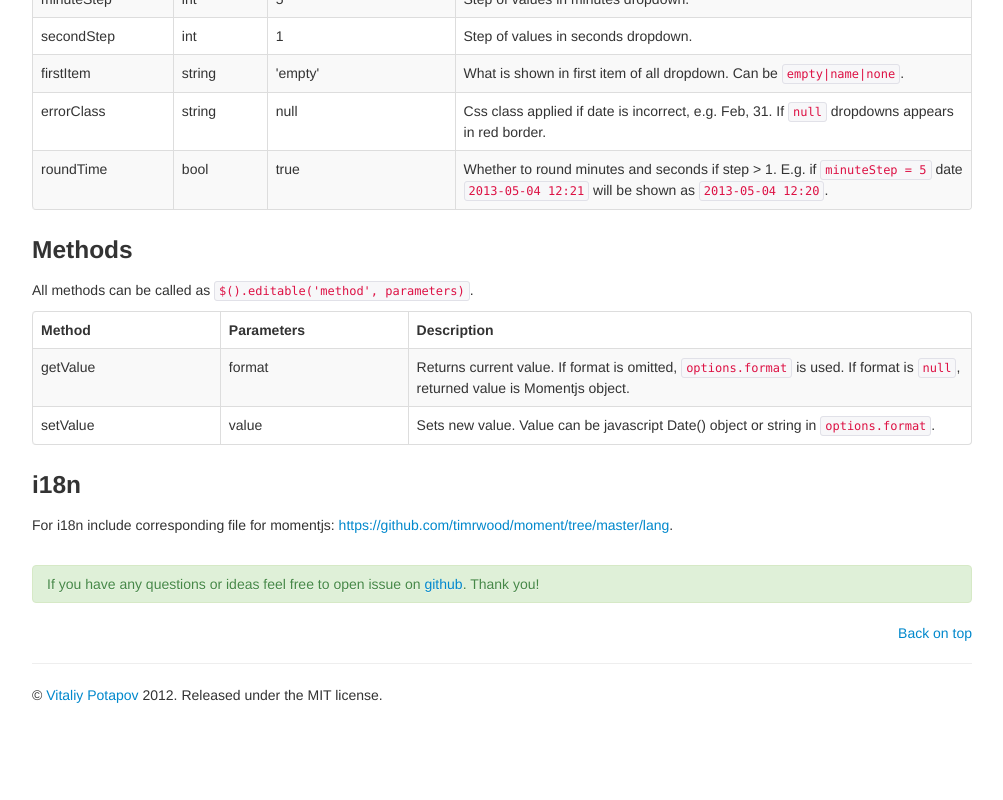
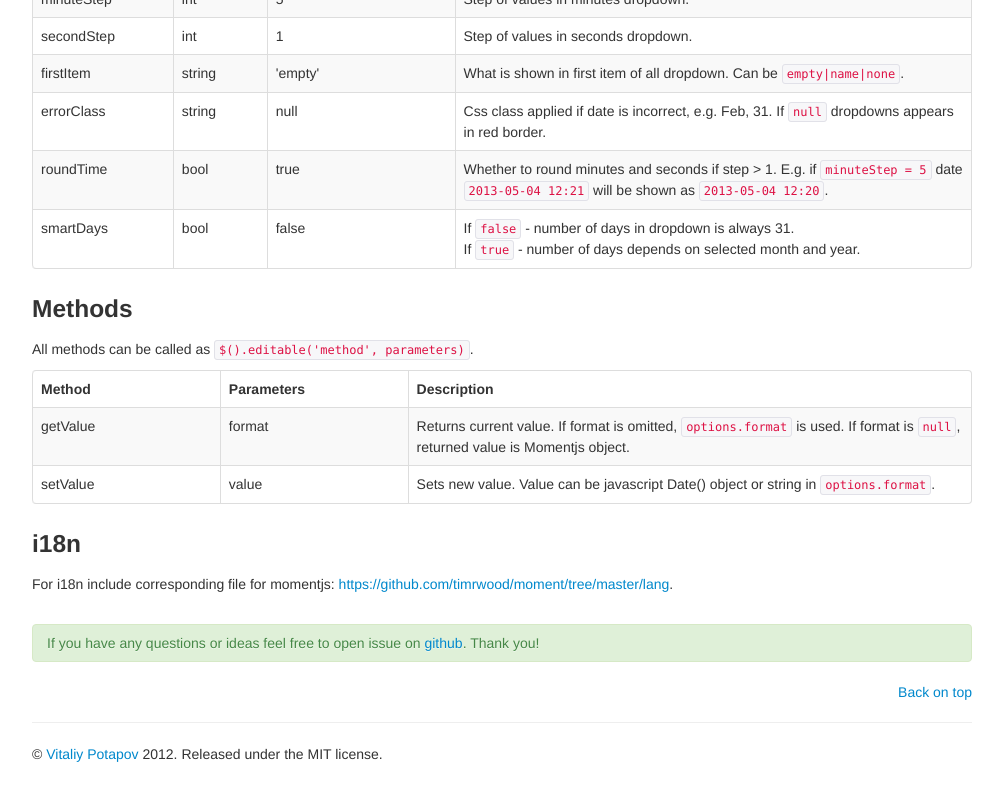
Before and after one commit to vitalets/combodate, a plain HTML site: page index.html in a window 1280 px wide. Shown: the part 2673-3473 px from the top of the page, without its empty margins (138-1141 px from the left). Before the commit the page ends 3418 px from the top, so only its background shows below. Drawn offline with Linux system fonts and the light colour scheme.

Commit message:
add smartDays option

```diff
--- a/index.html
+++ b/index.html
@@ -235,6 +235,13 @@ $('input').combodate({
                     <td>Whether to round minutes and seconds if step &gt; 1. E.g. if <code>minuteStep = 5</code> date <code>2013-05-04 12:21</code> will be shown as <code>2013-05-04 12:20</code>. </td>
                 </tr>
 
+                <tr>
+                    <td>smartDays</td>
+                    <td>bool</td>
+                    <td>false</td>
+                    <td>If <code>false</code> - number of days in dropdown is always 31.<br> If <code>true</code> - number of days depends on selected month and year.</td>
+                </tr>
+
             </tbody>
         </table>
 
```
